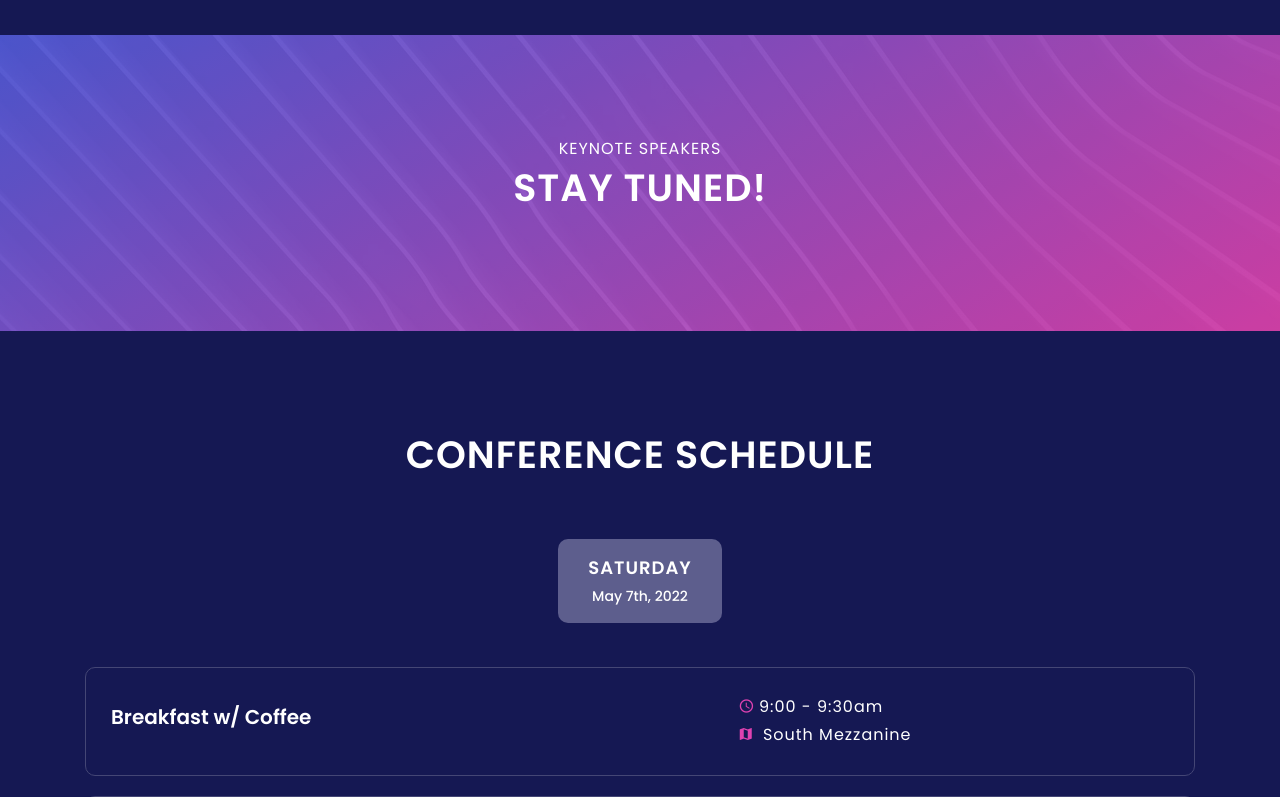
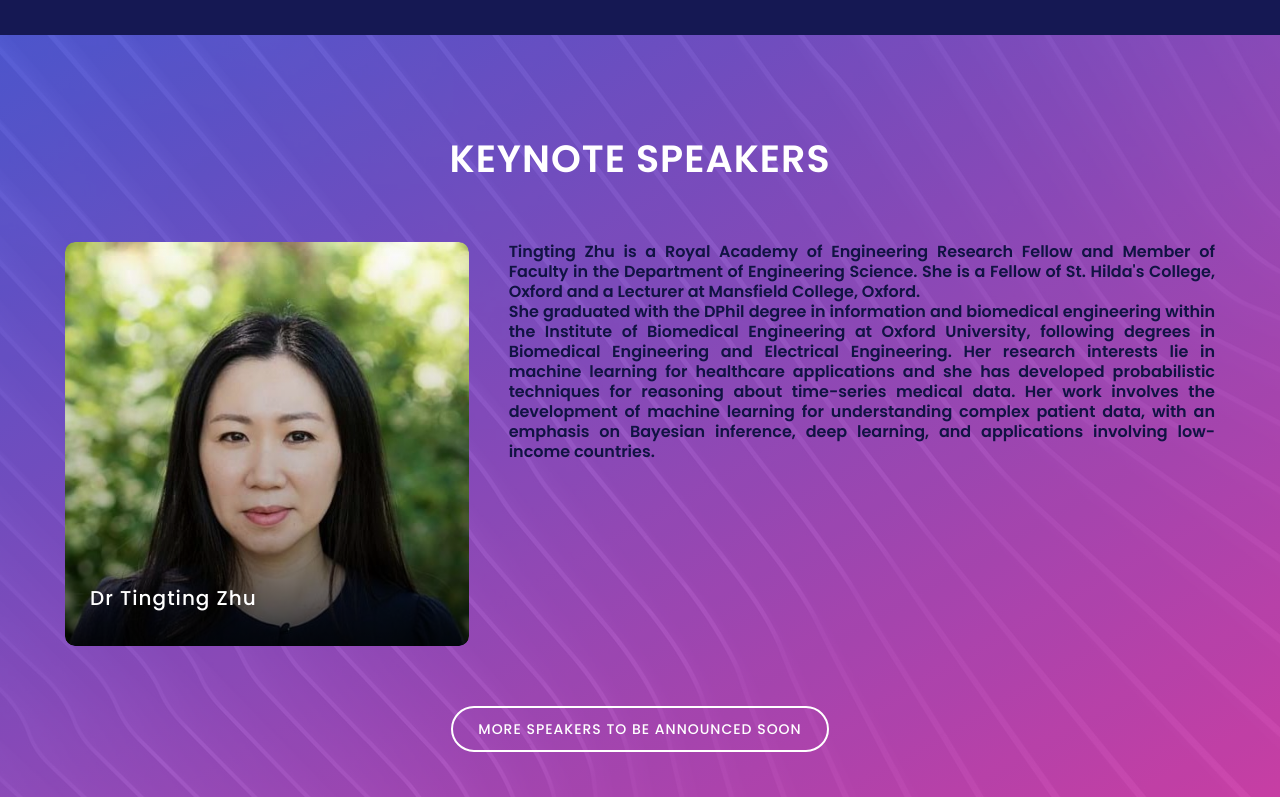
Before and after one commit to hunarbatra/oxbridge-conference, a website: page index.html in a window 1280 px wide. Shown: the part 1660-2457 px from the top of the page. Drawn offline with Linux system fonts and the light colour scheme.

Commit message:
added speaker info and email id

```diff
--- a/index.html
+++ b/index.html
@@ -162,36 +162,48 @@
             <div class="row">
                 <div class="col-12">
                     <div class="section-heading text-center wow fadeInUp" data-wow-delay="300ms">
-                        <p>Keynote Speakers</p>
-                        <h4>Stay tuned!</h4>
+                        <h4>Keynote Speakers</h4>
                     </div>
                 </div>
             </div>
 
-            <!-- <div class="row">
-                <div class="col-12 col-md-6 col-lg-4">
+            <div class="row">
+                <!-- <div class="col-12 col-md-6 col-lg-4">  -->
+                    <div class="speaker-container">
+                        <a href="https://eng.ox.ac.uk/people/tingting-zhu/" target="_blank">
                             <div class="single-speaker-area bg-gradient-overlay-2 wow fadeInUp" data-wow-delay="300ms">
                                 <div class="speaker-single-thumb">
-                            <img src="img/bg-img/org4.png" alt="">
+                                    <img src="img/bg-img/org5.jpeg" alt="">
                                 </div>
-                        <div class="social-info">
+                                <!-- <div class="social-info">
                                     <a href="#"><i class="zmdi zmdi-facebook"></i></a>
                                     <a href="#"><i class="zmdi zmdi-instagram"></i></a>
                                     <a href="#"><i class="zmdi zmdi-twitter"></i></a>
                                     <a href="#"><i class="zmdi zmdi-linkedin"></i></a>
-                        </div>
+                                </div> -->
                                 <div class="speaker-info">
-                            <h5>Albert Barnes</h5>
-                            <p>Founder</p>
+                                    <h5>Dr Tingting Zhu</h5>
+                                    <!-- <p>Royal Academy of Engineering Fellow<br>
+                                        Stipendiary College Lecturer at Mansfield College<br>
+                                        Associate Research Fellow at St Hilda's College
+                                    </p> -->
                                 </div>
                             </div>
-                </div> -->
+                        </a>
+                        <text style="display: inline-block;">
+                            Tingting Zhu is a Royal Academy of Engineering Research Fellow and Member of Faculty in the Department of Engineering Science. She is a Fellow of St. Hilda's College, Oxford and a Lecturer at Mansfield College, Oxford.
+                            <br>
+                            She graduated with the DPhil degree in information and biomedical engineering within the Institute of Biomedical Engineering at Oxford University, following degrees in Biomedical Engineering and Electrical Engineering. Her research interests lie in machine learning for healthcare applications and she has developed probabilistic techniques for reasoning about time-series medical data. Her work involves the development of machine learning for understanding complex patient data, with an emphasis on Bayesian inference, deep learning, and applications involving low-income countries.
+                        </text>
 
-                <!-- <div class="col-12">
+                    <!-- </div> -->
+                </div>
+
+                <div class="col-12">
                     <div class="more-speaker-btn text-center mt-20 mb-40 wow fadeInUp" data-wow-delay="300ms">
-                        <a class="btn confer-btn-white" href="#">view all Speaker <i class="zmdi zmdi-long-arrow-right"></i></a>
+                        <a class="btn confer-btn-white" href="#">More speakers to be announced soon</i></a>
                     </div>
-                </div> -->
+                </div>
             </div>
         </div>
     </section>
@@ -881,12 +893,12 @@
                             <!-- <h5 class="widget-title">Contact</h5> -->
 
                             <!-- Contact Area -->
-                            <!-- <div class="footer-contact-info">
-                                <p><i class="zmdi zmdi-map"></i> 184 Main Collins Street</p>
-                                <p><i class="zmdi zmdi-phone"></i> (226) 446 9371</p>
-                                <p><i class="zmdi zmdi-email"></i> confer@gmail.com</p>
-                                <p><i class="zmdi zmdi-globe"></i> www.confer.com</p>
-                            </div> -->
+                            <div class="footer-contact-info">
+                                <!-- <p><i class="zmdi zmdi-map"></i> 184 Main Collins Street</p> -->
+                                <!-- <p><i class="zmdi zmdi-phone"></i> (226) 446 9371</p> -->
+                                <p><i class="zmdi zmdi-email"></i>womencs.oxbridge@gmail.com</p>
+                                <!-- <p><i class="zmdi zmdi-globe"></i> www.confer.com</p> -->
+                            </div>
                         </div>
                     </div>
 
--- a/style.css
+++ b/style.css
@@ -1382,6 +1382,20 @@ input:required {
         .our-speaker-area .row .col-12 {
           padding-left: 15px;
           padding-right: 15px; } }
+
+.speaker-container {
+  display: flex;
+}
+
+text {
+  font-family: "Poppins", sans-serif;
+  color: #111343;
+  line-height: 1.25;
+  font-weight: 600;
+  width: 70%;
+  margin-left: 5vh;
+  text-align: justify;
+}
 
 .single-speaker-area {
   position: relative;
```
Also changed, not shown: img/bg-img/org5.jpeg (added). Lines whose indentation alone changed are shown as unchanged.
